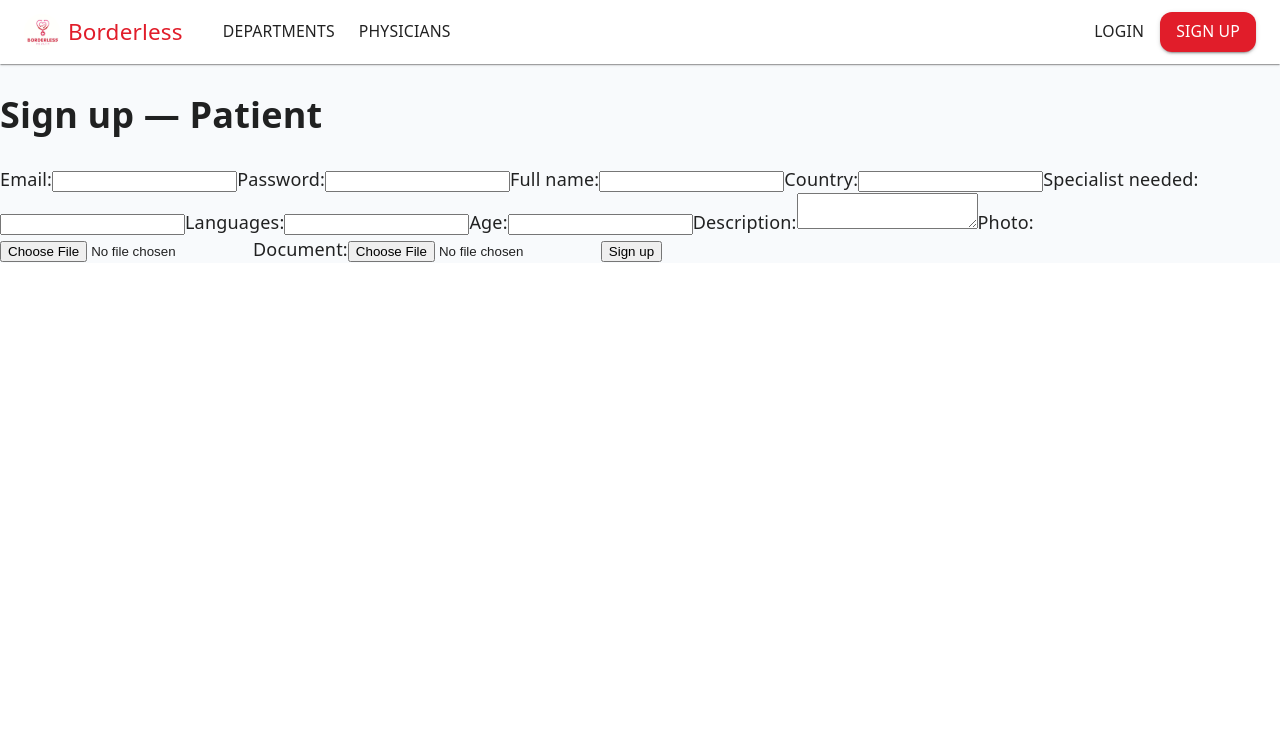
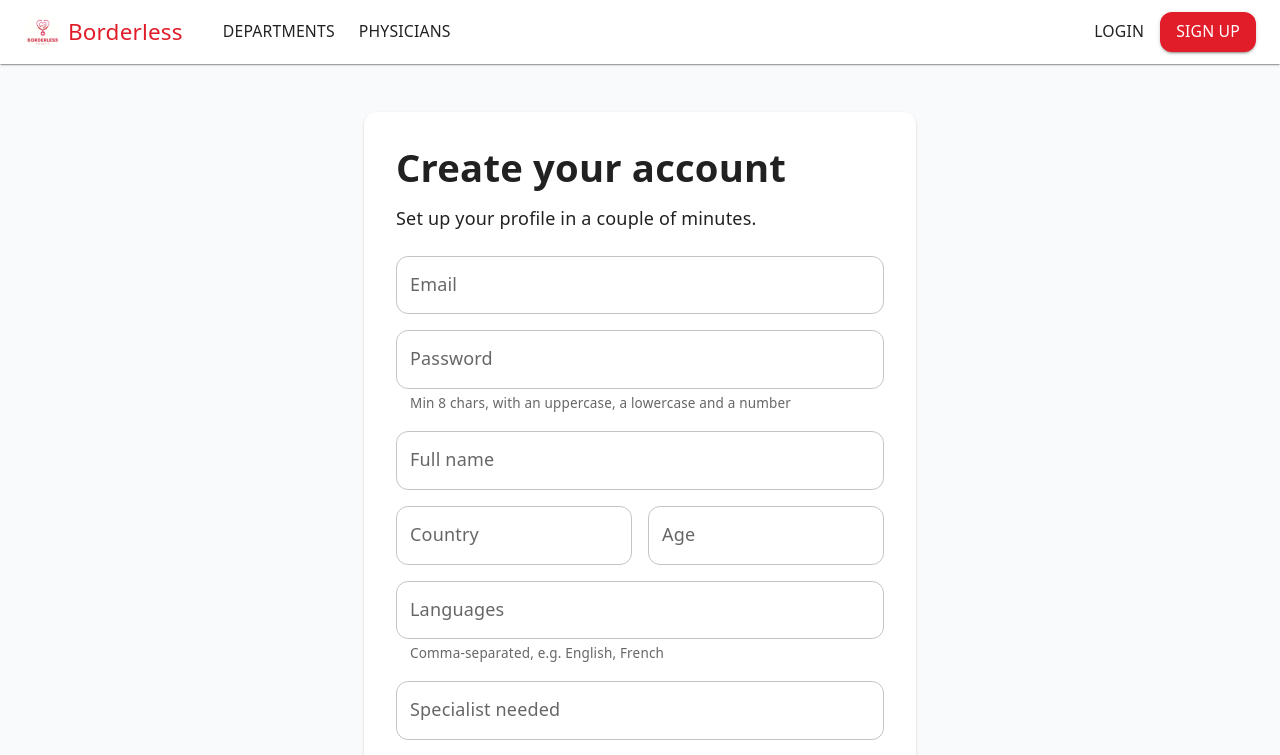
Before and after one commit to Chinonye1/Borderless-app-client, a React (Vite) app: page /signup/patient in a window 1280 px wide. Shown: the top 755 px of the page. Built offline with nearby package versions, Linux system fonts and the light colour scheme; no server answers.

Commit message:
restyle auth forms with material ui and add zod validation

```diff
--- a/src/pages/auth/LoginPage.jsx
+++ b/src/pages/auth/LoginPage.jsx
@@ -1,8 +1,19 @@
 import service from "../../services/service.config";
 
 import { useContext, useState } from "react";
-import { useNavigate } from "react-router-dom";
+import { useNavigate, Link } from "react-router-dom";
+import {
+  Container,
+  Paper,
+  Box,
+  Stack,
+  TextField,
+  Button,
+  Typography,
+  Alert,
+} from "@mui/material";
 import { AuthContext } from "../../context/auth.context";
+import { loginSchema } from "../../validators/auth.validators";
 
 export function LoginPage() {
   const { authenticateUser } = useContext(AuthContext);
@@ -12,12 +23,21 @@ export function LoginPage() {
   const [email, setEmail] = useState("");
   const [password, setPassword] = useState("");
   const [errorMessage, setErrorMessage] = useState(null);
+  const [formErrors, setFormErrors] = useState({});
+
 
   const handleEmailChange = (e) => setEmail(e.target.value);
   const handlePasswordChange = (e) => setPassword(e.target.value);
 
   const handleLogin = async (e) => {
     e.preventDefault();
+
+      const result = loginSchema.safeParse({ email, password });
+  if (!result.success) {
+    setFormErrors(result.error.flatten().fieldErrors);
+    return; // stop — don't call the API with bad input
+  }
+  setFormErrors({}); // clear old errors on a valid submit
 
     try {
       const body = { email, password };
@@ -39,34 +59,46 @@ export function LoginPage() {
   };
 
   return (
-    <div>
-      <h1>Login Form</h1>
+    <Container maxWidth="sm" sx={{ py: 8 }}>
+      <Paper sx={{ p: 4 }}>
+        <Typography variant="h4" gutterBottom textAlign="center">
+          Welcome back
+        </Typography>
 
-      <form onSubmit={handleLogin}>
-        <label>Email:</label>
-        <input
+        <Box component="form" onSubmit={handleLogin}>
+          <Stack spacing={2}>
+            <TextField
+              label="Email"
               type="email"
-          name="email"
               value={email}
               onChange={handleEmailChange}
+              error={!!formErrors.email}
+              helperText={formErrors.email?.[0]}
+              fullWidth
             />
 
-        <br />
-
-        <label>Password:</label>
-        <input
+            <TextField
+              label="Password"
               type="password"
-          name="password"
               value={password}
               onChange={handlePasswordChange}
+              error={!!formErrors.password}
+              helperText={formErrors.password?.[0]}
+              fullWidth
             />
 
-        <br />
+            {errorMessage && <Alert severity="error">{errorMessage}</Alert>}
 
-        <button type="submit">Login</button>
+            <Button type="submit" variant="contained" size="large" fullWidth>
+              Login
+            </Button>
+          </Stack>
+        </Box>
 
-        {errorMessage && <p>{errorMessage}</p>}
-      </form>
-    </div>
+        <Typography sx={{ mt: 2 }} textAlign="center">
+          No account? <Link to="/signup/patient">Sign up</Link>
+        </Typography>
+      </Paper>
+    </Container>
   );
 }
--- a/src/pages/auth/SignupPatientPage.jsx
+++ b/src/pages/auth/SignupPatientPage.jsx
@@ -1,5 +1,16 @@
 import { useState } from "react";
-import { useNavigate } from "react-router-dom";
+import { useNavigate, Link } from "react-router-dom";
+import {
+  Container,
+  Paper,
+  Box,
+  Stack,
+  Grid,
+  TextField,
+  Button,
+  Typography,
+  Alert,
+} from "@mui/material";
 import service from "../../services/service.config";
 
 export function SignupPatientPage() {
@@ -46,74 +57,122 @@ export function SignupPatientPage() {
   };
 
   return (
-    <div>
-      <h1>Sign up — Patient</h1>
-      <form onSubmit={handleSignup}>
-        <label>Email:</label>
-        <input
+    <Container maxWidth="sm" sx={{ py: 6 }}>
+      <Paper sx={{ p: 4 }}>
+        <Typography variant="h4" gutterBottom textAlign="center">
+          Create your account
+        </Typography>
+        <Typography color="text.secondary" textAlign="center" sx={{ mb: 3 }}>
+          Set up your profile in a couple of minutes.
+        </Typography>
+
+        <Box component="form" onSubmit={handleSignup}>
+          <Stack spacing={2}>
+            <TextField
+              label="Email"
               type="email"
               value={email}
               onChange={(e) => setEmail(e.target.value)}
+              fullWidth
             />
-
-        <label>Password:</label>
-        <input
+            <TextField
+              label="Password"
               type="password"
               value={password}
               onChange={(e) => setPassword(e.target.value)}
+              helperText="Min 8 chars, with an uppercase, a lowercase and a number"
+              fullWidth
+            />
+            <TextField
+              label="Full name"
+              value={fullname}
+              onChange={(e) => setFullname(e.target.value)}
+              fullWidth
             />
 
-        <label>Full name:</label>
-        <input
-          type="text"
-          value={fullname}
-          onChange={(e) => setFullname(e.target.value)}
-        />
-        <label>Country:</label>
-        <input
-          type="text"
+            <Grid container spacing={2}>
+              <Grid size={{ xs: 12, sm: 6 }}>
+                <TextField
+                  label="Country"
                   value={country}
                   onChange={(e) => setCountry(e.target.value)}
+                  fullWidth
                 />
-        <label>Specialist needed:</label>
-        <input
-          type="text"
-          value={specialistneeded}
-          onChange={(e) => setSpecialistneeded(e.target.value)}
-        />
-
-        <label>Languages:</label>
-        <input
-          type="text"
-          value={languages}
-          onChange={(e) => setLanguages(e.target.value)}
-        />
-
-        <label>Age:</label>
-        <input
+              </Grid>
+              <Grid size={{ xs: 12, sm: 6 }}>
+                <TextField
+                  label="Age"
                   type="number"
                   value={age}
                   onChange={(e) => setAge(e.target.value)}
+                  fullWidth
+                />
+              </Grid>
+            </Grid>
+
+            <TextField
+              label="Languages"
+              value={languages}
+              onChange={(e) => setLanguages(e.target.value)}
+              helperText="Comma-separated, e.g. English, French"
+              fullWidth
+            />
+            <TextField
+              label="Specialist needed"
+              value={specialistneeded}
+              onChange={(e) => setSpecialistneeded(e.target.value)}
+              fullWidth
+            />
+            <TextField
+              label="Describe your condition"
+              value={description}
+              onChange={(e) => setDescription(e.target.value)}
+              multiline
+              rows={3}
+              fullWidth
             />
 
-        <label>Description:</label>
-        <textarea
-          value={description}
-          onChange={(e) => setDescription(e.target.value)}
-        />
-
-        <label>Photo:</label>
-        <input type="file" onChange={(e) => setImage(e.target.files[0])} />
-
-        <label>Document:</label>
+            <Button variant="outlined" component="label">
+              {image ? "Change photo" : "Upload photo"}
               <input
                 type="file"
+                hidden
+                accept="image/*"
+                onChange={(e) => setImage(e.target.files[0])}
+              />
+            </Button>
+            {image && (
+              <Typography variant="body2" color="text.secondary">
+                {image.name}
+              </Typography>
+            )}
+
+            <Button variant="outlined" component="label">
+              {documentFile ? "Change document" : "Upload document"}
+              <input
+                type="file"
+                hidden
                 onChange={(e) => setDocumentFile(e.target.files[0])}
               />
+            </Button>
+            {documentFile && (
+              <Typography variant="body2" color="text.secondary">
+                {documentFile.name}
+              </Typography>
+            )}
 
-        <button type="submit">Sign up</button>
-        {errorMessage && <p>{errorMessage}</p>}
-      </form>
-    </div>
+            {errorMessage && <Alert severity="error">{errorMessage}</Alert>}
+
+            <Button type="submit" variant="contained" size="large" fullWidth>
+              Create account
+            </Button>
+          </Stack>
+        </Box>
+
+        <Typography sx={{ mt: 2 }} textAlign="center">
+          Already have an account? <Link to="/login">Login</Link>
+        </Typography>
+      </Paper>
+    </Container>
   );
 }
--- a/src/pages/auth/SignupPhysicianPage.jsx
+++ b/src/pages/auth/SignupPhysicianPage.jsx
@@ -1,5 +1,17 @@
 import { useState, useEffect } from "react";
-import { useNavigate } from "react-router-dom";
+import { useNavigate, Link } from "react-router-dom";
+import {
+  Container,
+  Paper,
+  Box,
+  Stack,
+  Grid,
+  TextField,
+  MenuItem,
+  Button,
+  Typography,
+  Alert,
+} from "@mui/material";
 import service from "../../services/service.config";
 
 export function SignupPhysicianPage() {
@@ -55,82 +67,129 @@ export function SignupPhysicianPage() {
   };
 
   return (
-    <div>
-      <h1>Sign up — Physician</h1>
-      <form onSubmit={handleSignup}>
-        <label>Email:</label>
-        <input
+    <Container maxWidth="sm" sx={{ py: 6 }}>
+      <Paper sx={{ p: 4 }}>
+        <Typography variant="h4" gutterBottom textAlign="center">
+          Join as a physician
+        </Typography>
+        <Typography color="text.secondary" textAlign="center" sx={{ mb: 3 }}>
+          Set up your profile in a couple of minutes.
+        </Typography>
+
+        <Box component="form" onSubmit={handleSignup}>
+          <Stack spacing={2}>
+            <TextField
+              label="Email"
               type="email"
               value={email}
               onChange={(e) => setEmail(e.target.value)}
+              fullWidth
             />
-
-        <label>Password:</label>
-        <input
+            <TextField
+              label="Password"
               type="password"
               value={password}
               onChange={(e) => setPassword(e.target.value)}
+              helperText="Min 8 chars, with an uppercase, a lowercase and a number"
+              fullWidth
+            />
+            <TextField
+              label="Full name"
+              value={fullname}
+              onChange={(e) => setFullname(e.target.value)}
+              fullWidth
             />
 
-        <label>Full name:</label>
-        <input
-          type="text"
-          value={fullname}
-          onChange={(e) => setFullname(e.target.value)}
-        />
-        <label>Country:</label>
-        <input
-          type="text"
+            <Grid container spacing={2}>
+              <Grid size={{ xs: 12, sm: 6 }}>
+                <TextField
+                  label="Country"
                   value={country}
                   onChange={(e) => setCountry(e.target.value)}
+                  fullWidth
                 />
-        <label>Specialty:</label>
-        <input
-          type="text"
-          value={specialty}
-          onChange={(e) => setSpecialty(e.target.value)}
-        />
-
-        <label>Languages:</label>
-        <input
-          type="text"
-          value={languages}
-          onChange={(e) => setLanguages(e.target.value)}
-        />
-
-        <label>Age:</label>
-        <input
+              </Grid>
+              <Grid size={{ xs: 12, sm: 6 }}>
+                <TextField
+                  label="Age"
                   type="number"
                   value={age}
                   onChange={(e) => setAge(e.target.value)}
+                  fullWidth
+                />
+              </Grid>
+            </Grid>
+
+            <TextField
+              label="Languages"
+              value={languages}
+              onChange={(e) => setLanguages(e.target.value)}
+              helperText="Comma-separated, e.g. English, French"
+              fullWidth
             />
 
-        <label>Consultation fee:</label>
-        <input
+            <Grid container spacing={2}>
+              <Grid size={{ xs: 12, sm: 6 }}>
+                <TextField
+                  label="Specialty"
+                  value={specialty}
+                  onChange={(e) => setSpecialty(e.target.value)}
+                  fullWidth
+                />
+              </Grid>
+              <Grid size={{ xs: 12, sm: 6 }}>
+                <TextField
+                  label="Consultation fee"
                   type="number"
                   value={consultfee}
                   onChange={(e) => setConsultfee(e.target.value)}
+                  fullWidth
                 />
+              </Grid>
+            </Grid>
 
-        <label>Image:</label>
-        <input type="file" onChange={(e) => setImage(e.target.files[0])} />
-
-        <label>Department:</label>
-        <select
+            <TextField
+              select
+              label="Department"
               value={department}
               onChange={(e) => setDepartment(e.target.value)}
+              fullWidth
             >
-          <option value="">-- choose department --</option>
+              <MenuItem value="">-- choose department --</MenuItem>
               {departmentList.map((element) => (
-            <option key={element._id} value={element._id}>
+                <MenuItem key={element._id} value={element._id}>
                   {element.name}
-            </option>
+                </MenuItem>
               ))}
-        </select>
+            </TextField>
 
-        <button type="submit">Sign up</button>
-        {errorMessage && <p>{errorMessage}</p>}
-      </form>
-    </div>
+            <Button variant="outlined" component="label">
+              {image ? "Change photo" : "Upload photo"}
+              <input
+                type="file"
+                hidden
+                accept="image/*"
+                onChange={(e) => setImage(e.target.files[0])}
+              />
+            </Button>
+            {image && (
+              <Typography variant="body2" color="text.secondary">
+                {image.name}
+              </Typography>
+            )}
+
+            {errorMessage && <Alert severity="error">{errorMessage}</Alert>}
+
+            <Button type="submit" variant="contained" size="large" fullWidth>
+              Create account
+            </Button>
+          </Stack>
+        </Box>
+
+        <Typography sx={{ mt: 2 }} textAlign="center">
+          Already have an account? <Link to="/login">Login</Link>
+        </Typography>
+      </Paper>
+    </Container>
   );
 }
```
Lines whose indentation alone changed are shown as unchanged.
